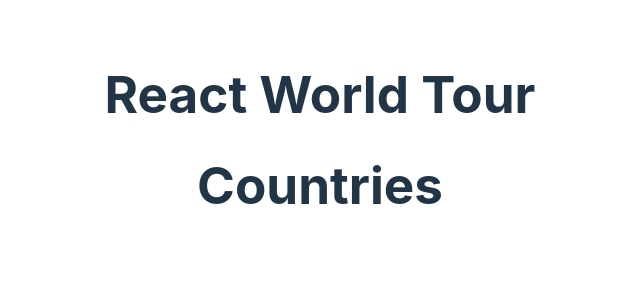
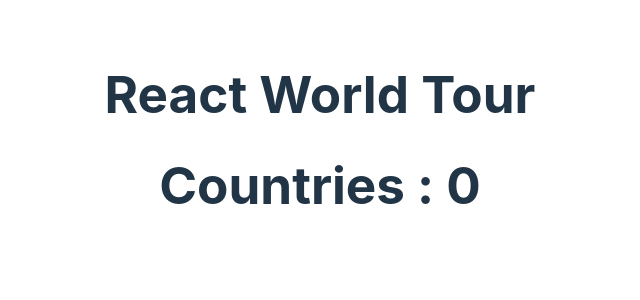
Before and after one commit to ahnaf4D/b9-worldTour-reactJS, a React (Vite) app: page / in a window 1280 px wide. Shown: the top 300 px of the page, without its empty margins (320-960 px from the left). Built offline with nearby package versions, Linux system fonts and the light colour scheme; no server answers.

Commit message:
country length added

```diff
--- a/src/components/Countries/Countries.jsx
+++ b/src/components/Countries/Countries.jsx
@@ -6,11 +6,11 @@
   useEffect(() => {
     fetch(`https://restcountries.com/v3.1/all`)
       .then(res => res.json())
-      .then(data => console.log(data));
+      .then(data => setCountries(data));
   }, [])
   return (
     <div>
-      <h1>Countries</h1>
+      <h1>Countries : {countries.length}</h1>
     </div>
   );
 };
```
Also changed, not shown: src/components/Country/Country.jsx (added, +10 -0 lines).
